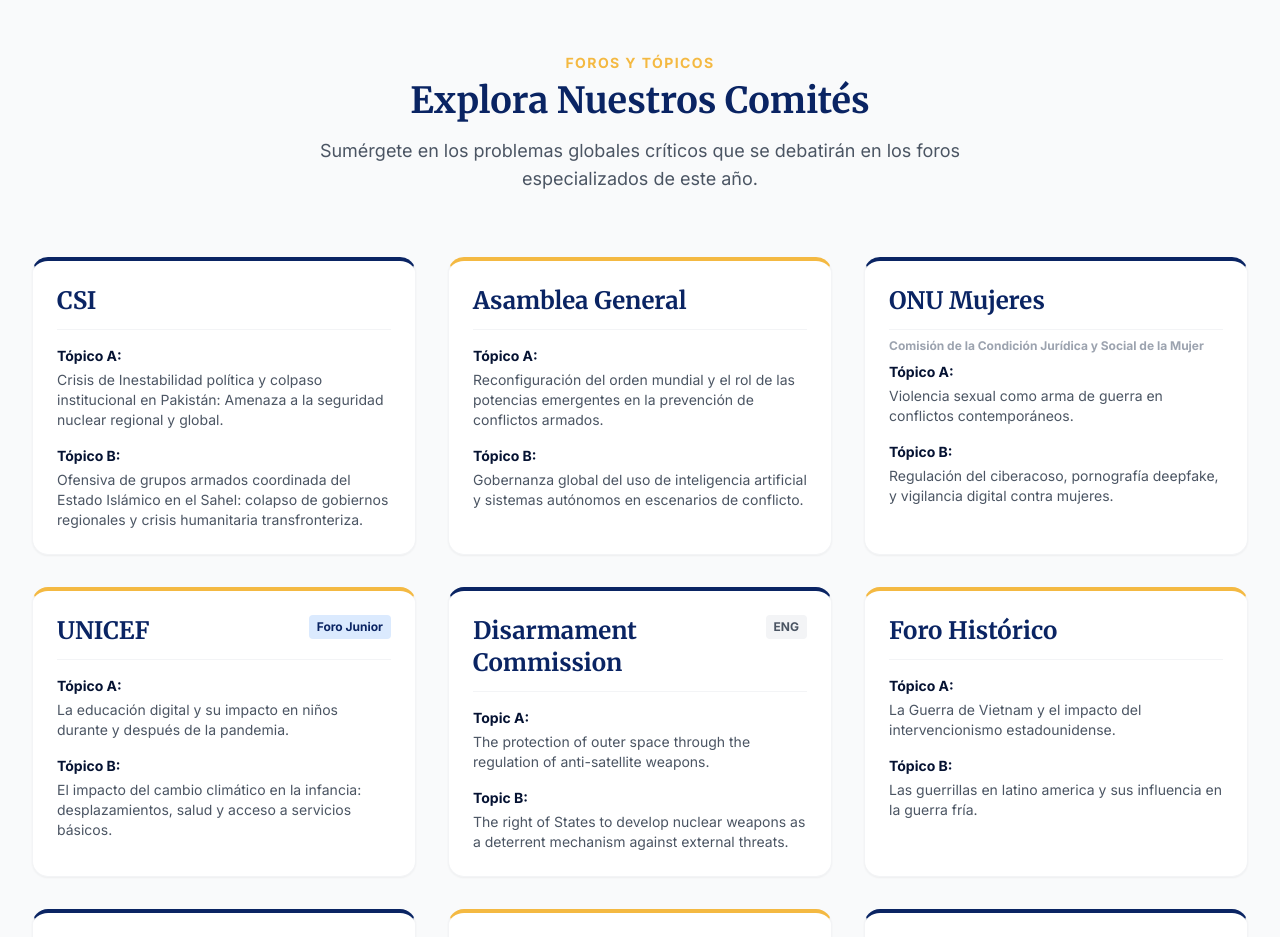
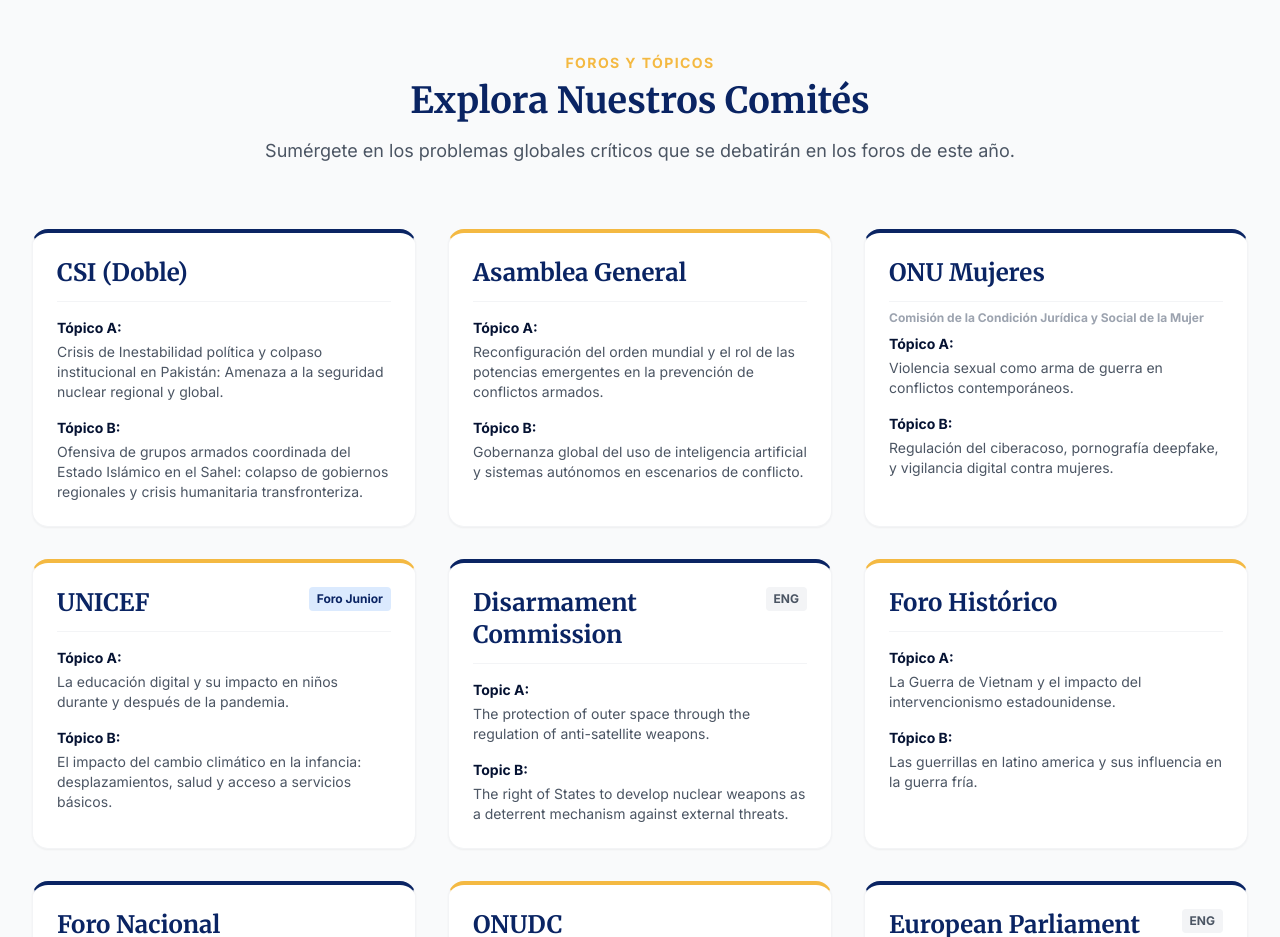
Before and after one commit to scismun/2026, a plain HTML site: page index.html in a window 1280 px wide. Shown: the part 4060-4997 px from the top of the page. Drawn offline with nearby package versions, Linux system fonts and the light colour scheme.

Commit message:
Update index.html

```diff
--- a/index.html
+++ b/index.html
@@ -302,7 +302,7 @@
                 <h2 class="text-sm font-bold tracking-widest text-mun-gold uppercase mb-2">Foros y Tópicos</h2>
                 <h3 class="text-3xl md:text-4xl font-serif font-bold text-mun-blue mb-4">Explora Nuestros Comités</h3>
                 <p class="text-lg text-gray-600">
-                    Sumérgete en los problemas globales críticos que se debatirán en los foros especializados de este año.
+                    Sumérgete en los problemas globales críticos que se debatirán en los foros de este año.
                 </p>
             </div>
 
@@ -310,7 +310,7 @@
 
                 <!-- CSI -->
                 <div class="bg-white rounded-2xl shadow-sm border border-gray-100 p-6 card-hover flex flex-col h-full border-t-4 border-t-mun-blue">
-                    <h4 class="text-2xl font-serif font-bold text-mun-blue mb-4 border-b border-gray-100 pb-3">CSI</h4>
+                    <h4 class="text-2xl font-serif font-bold text-mun-blue mb-4 border-b border-gray-100 pb-3">CSI (Doble) </h4>
                     <div class="flex-grow space-y-4 text-sm text-gray-600">
                         <div>
                             <strong class="text-mun-dark block mb-1">Tópico A:</strong>
```
